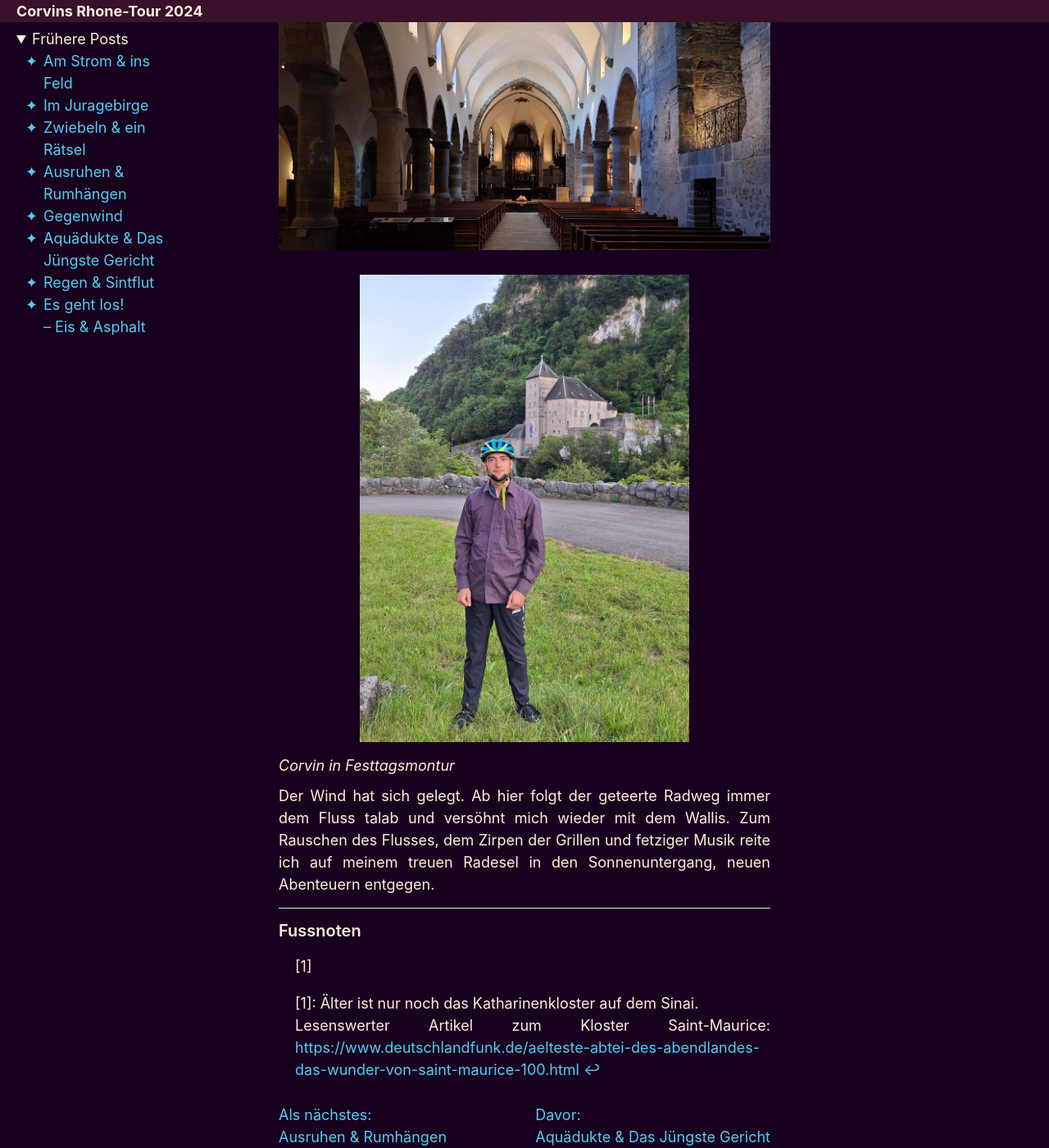
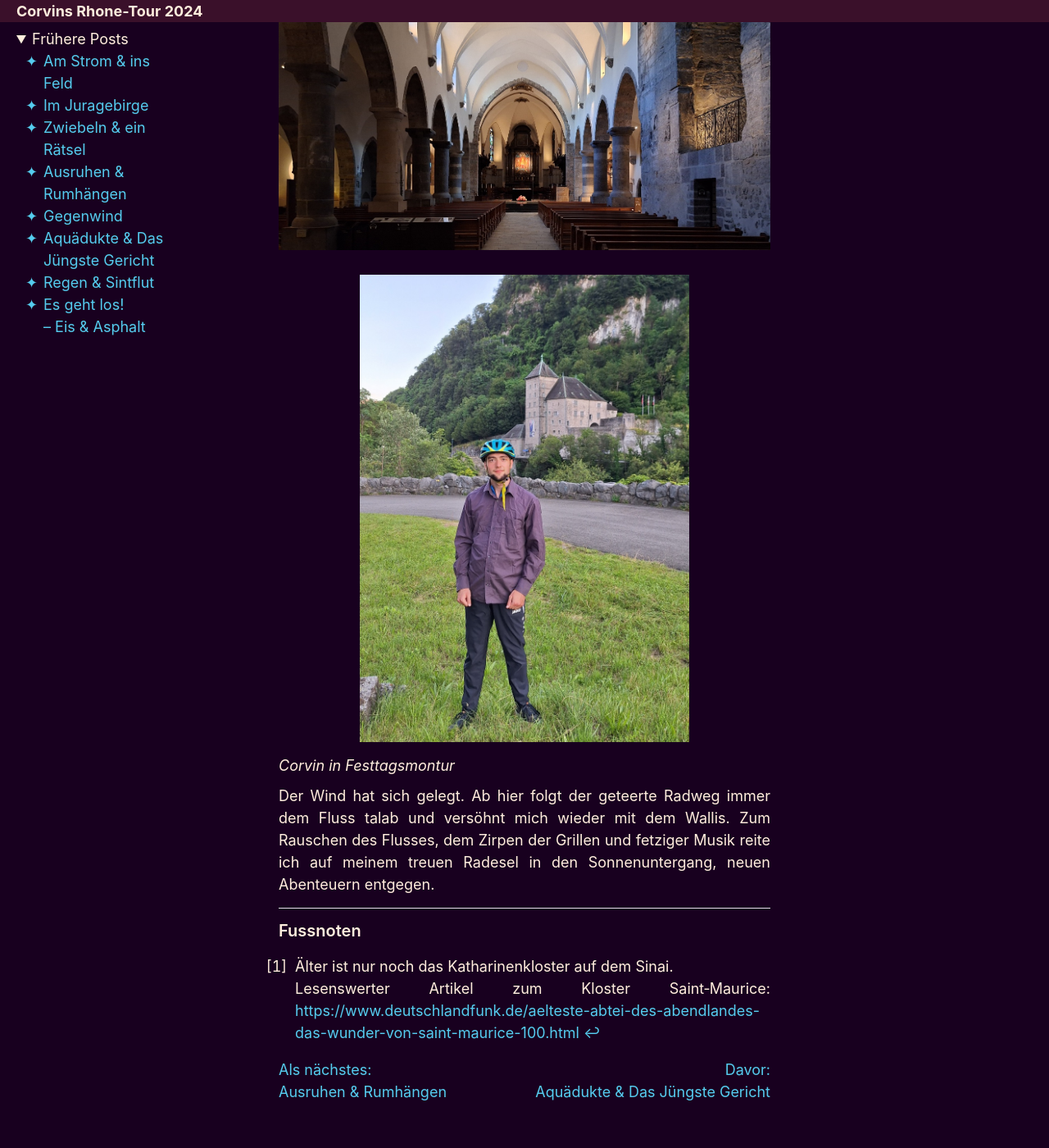
Before and after one commit to corvinjs/rhone2024, a Jekyll site: the page built from _posts/2024-07-08-Erlebnisse.md, in a window 1280 px wide and 1400 px high, scrolled down 1095 px. Shown: the whole window at 82% size. Built offline with Jekyll 4.4.1, drawn with Linux system fonts in a browser that asks for light colours; after the commit the page ends 2440 px from its top, so only the background shows below that.

Commit message:
even more squashing

```diff
--- a/_layouts/post.html
+++ b/_layouts/post.html
@@ -26,7 +26,7 @@ dummy: 0
         {{ content }}
       </section>
       <footer>
-        <div style="display: flex; justify-content: space-between;">
+        <div style="display: flex; justify-content: space-between; width: 100%;">
           {% if page.next != nil %}
           <a href=".{{ page.next.url }}">Als nächstes: <br>{{ page.next.title }}</a>
           {% else %}
@@ -34,7 +34,7 @@ dummy: 0
           <div></div>
           {% endif %}
           {% if page.previous != nil %}
-          <a href=".{{ page.previous.url }}">Davor: <br>{{ page.previous.title }}</a>
+          <a href=".{{ page.previous.url }}" style="text-align: right;">Davor: <br>{{ page.previous.title }}</a>
           {% else %}
           <!-- Placeholder -->
           <div></div>
--- a/_posts/2024-07-08-Erlebnisse.md
+++ b/_posts/2024-07-08-Erlebnisse.md
@@ -18,4 +18,4 @@ Der Wind hat sich gelegt. Ab hier folgt der geteerte Radweg immer dem Fluss tala
 
 ---
 ### Fussnoten
-[^1]: \[1]: Älter ist nur noch das Katharinenkloster auf dem Sinai.<br>Lesenswerter Artikel zum Kloster Saint-Maurice: [https://www.deutschlandfunk.de/aelteste-abtei-des-abendlandes-das-wunder-von-saint-maurice-100.html](https://www.deutschlandfunk.de/aelteste-abtei-des-abendlandes-das-wunder-von-saint-maurice-100.html)
+[^1]: Älter ist nur noch das Katharinenkloster auf dem Sinai.<br>Lesenswerter Artikel zum Kloster Saint&#8209;Maurice: [https://www.deutschlandfunk.de/aelteste-abtei-des-abendlandes-das-wunder-von-saint-maurice-100.html](https://www.deutschlandfunk.de/aelteste-abtei-des-abendlandes-das-wunder-von-saint-maurice-100.html)
--- a/style.css
+++ b/style.css
@@ -90,20 +90,8 @@ li {
     padding-left: 7px;
 }
 
-.footnotes ol li::before {
-    content: "[" counter(level1) "] ";
-    counter-increment: level1;
-    display: inline;
-}
-.footnotes ol li {
-    list-style: none;
-    display: grid;
-    gap: 1rem;
-}
-
-.footnotes ol {
-    list-style-type: none;
-    display: block;
+.footnotes ol li::marker {
+    content: "[" counter(list-item) "]  ";
 }
 
 .main-page .link-to-previous-post {
```
Also changed, not shown: _posts/2024-07-12-Erlebnisse.md (+1 -1 lines), assets/20240713_111835.jpg (added).
